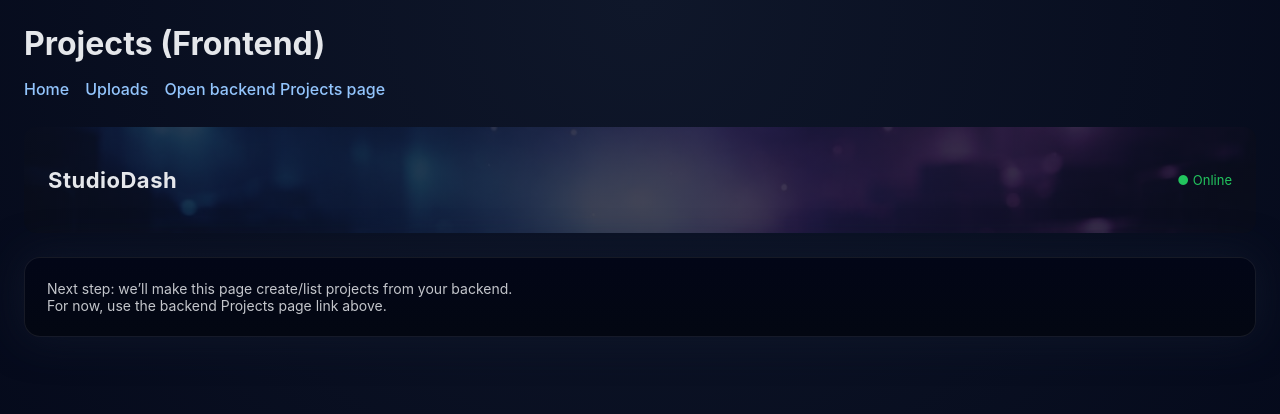
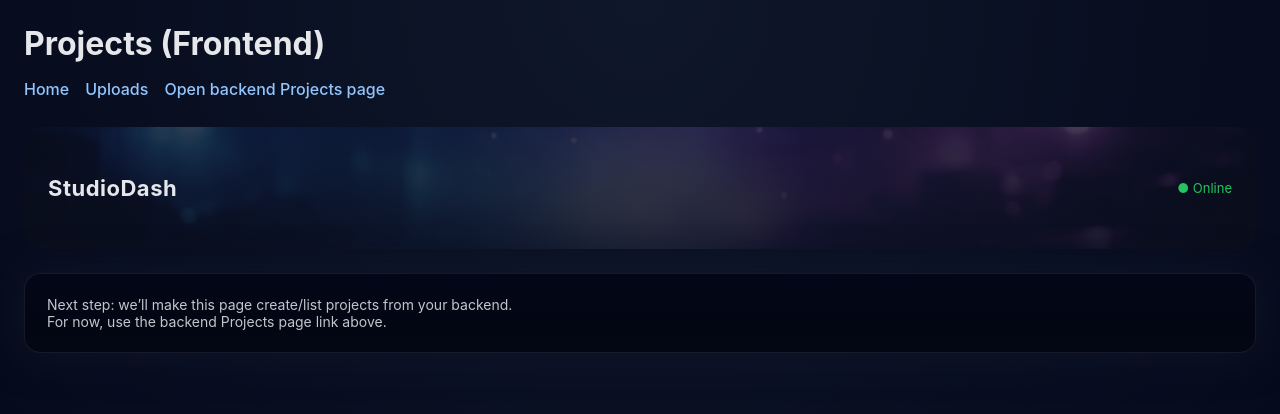
Before and after one commit to iSwat22/studio-dashboard, a website: page public/projects.html in a window 1280 px wide. Drawn offline with Linux system fonts and the light colour scheme.

Commit message:
Refactor CSS comments and update styles

```diff
--- a/public/style.css
+++ b/public/style.css
@@ -1,4 +1,6 @@
-/* Reset */
+/* =========================
+   RESET
+========================= */
 * {
   box-sizing: border-box;
   margin: 0;
@@ -13,47 +15,49 @@
   padding: 24px;
 }
 
-/* Top Header */
+/* =========================
+   HERO / TOP HEADER
+========================= */
 .top-header {
-  background:
+  background-image:
     linear-gradient(
-      to bottom,
-      rgba(2,6,23,0.85),
-      rgba(2,6,23,0.95)
-    )
-   .top-header {
-  background-image: url("/hero.jpg");
+      rgba(10, 15, 30, 0.75),
+      rgba(10, 15, 30, 0.9)
+    ),
+    url("/hero.jpg");
+
   background-size: cover;
   background-position: center;
   background-repeat: no-repeat;
 
-  padding: 40px 20px;
-  margin-bottom: 20px;
-
-  border-radius: 12px;
+  padding: 48px 24px;
+  margin-bottom: 24px;
+  border-radius: 16px;
 }
 
-
-}
-
+/* Header inner layout */
 .header-inner {
   display: flex;
   align-items: center;
   justify-content: space-between;
 }
 
+/* Header title */
 .top-header h1 {
   font-size: 22px;
   font-weight: 700;
   letter-spacing: 0.5px;
 }
 
+/* Online status */
 .status {
   font-size: 13px;
   color: #22c55e;
 }
 
-/* Navigation */
+/* =========================
+   NAVIGATION
+========================= */
 .nav {
   display: flex;
   gap: 16px;
@@ -70,7 +74,9 @@
   color: #38bdf8;
 }
 
-/* Cards */
+/* =========================
+   DASHBOARD CARDS
+========================= */
 .card {
   background: linear-gradient(180deg, #020617, #030712);
   border: 1px solid rgba(255,255,255,0.08);
@@ -90,7 +96,9 @@
   opacity: 0.85;
 }
 
-/* Buttons */
+/* =========================
+   BUTTONS
+========================= */
 .btn {
   display: inline-block;
   margin-top: 12px;
@@ -107,17 +115,3 @@
   transform: translateY(-1px);
   box-shadow: 0 0 20px rgba(56,189,248,0.6);
 }
-
-/* Hero header background */
-.top-header {
-  background-image: linear-gradient(
-      rgba(10, 15, 30, 0.75),
-      rgba(10, 15, 30, 0.75)
-    ),
-    url("/hero.jpg");
-  background-size: cover;
-  background-position: center;
-  padding: 40px 24px;
-  border-radius: 12px;
-  margin-bottom: 24px;
-}
```
